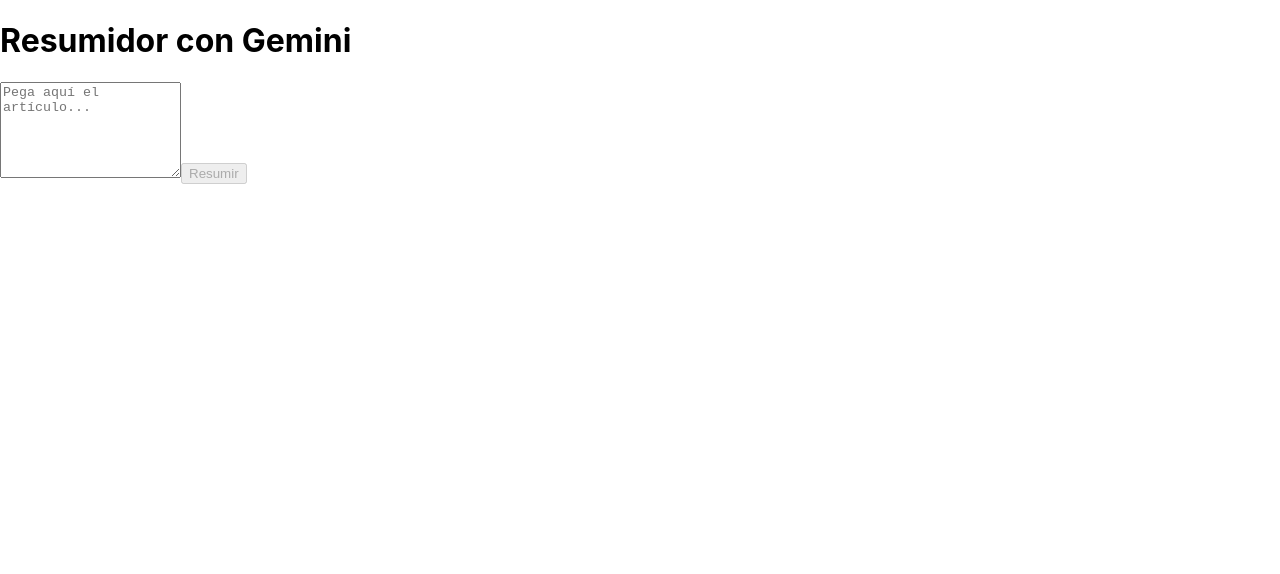
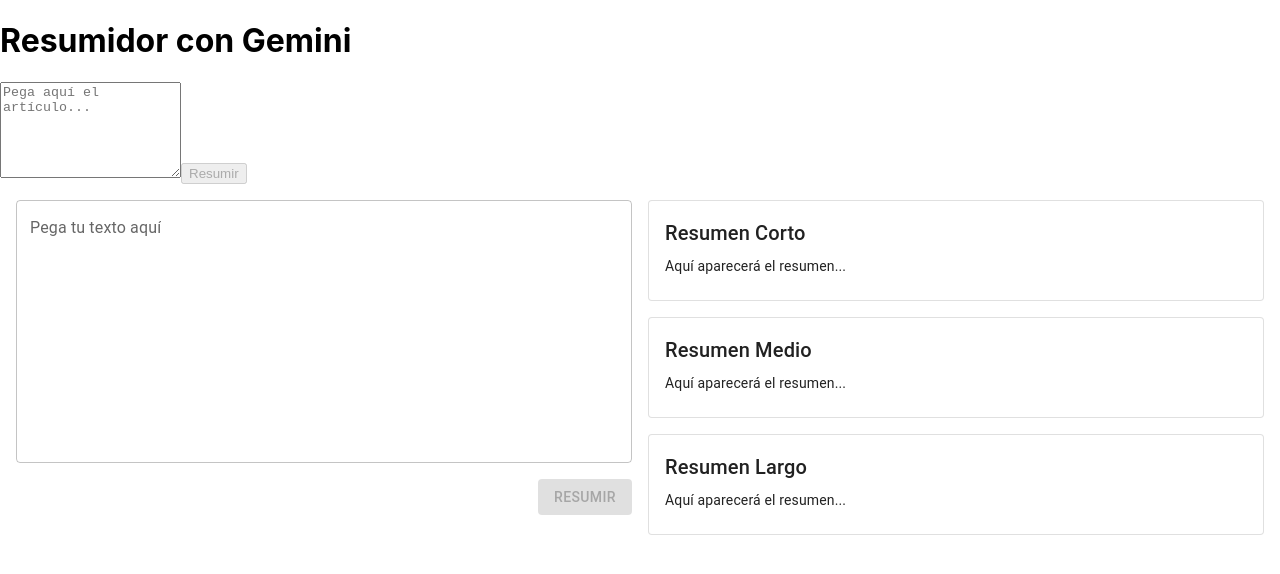
Before and after one commit to yilmarDev/resumidor-gemini, a React (Create React App) app: page / in a window 1280 px wide. Shown: the top 574 px of the page. Built offline with nearby package versions, Linux system fonts and the light colour scheme; no server answers.

Commit message:
💄 UI component implemented

```diff
--- a/package.json
+++ b/package.json
@@ -3,6 +3,9 @@
   "version": "0.1.0",
   "private": true,
   "dependencies": {
+    "@emotion/react": "^11.14.0",
+    "@emotion/styled": "^11.14.1",
+    "@mui/material": "^7.3.2",
     "@tanstack/react-query": "^5.87.1",
     "@tanstack/react-query-devtools": "^5.87.3",
     "@testing-library/dom": "^10.4.1",
--- a/src/resumer/components/GeminiResumer.tsx
+++ b/src/resumer/components/GeminiResumer.tsx
@@ -1,5 +1,6 @@
 import React, { useEffect, useState } from 'react';
 import { useGetGeminiResumeQuery } from '../hooks/useGetGeminiResumeQuery';
+import { TextSummarizerView } from './TextSummarizerView';
 
 type Props = {};
 
@@ -63,6 +64,7 @@
           {summary}
         </pre>
       )}
+      <TextSummarizerView />
     </div>
   );
 };
--- /dev/null
+++ b/src/resumer/components/TextSummarizerView.tsx
@@ -0,0 +1,81 @@
+'use client';
+
+import { useState } from 'react';
+import {
+  Box,
+  Button,
+  Grid,
+  Card,
+  CardContent,
+  Typography,
+  TextField,
+  CircularProgress,
+} from '@mui/material';
+
+interface TextSummarizerViewProps {
+  short?: string;
+  medium?: string;
+  long?: string;
+}
+
+export const TextSummarizerView = () => {
+  const [inputText, setInputText] = useState('');
+  const [loading, setLoading] = useState(false);
+  const [summaries, setSummaries] = useState<{
+    short?: string;
+    medium?: string;
+    long?: string;
+  }>({});
+
+  return (
+    <Box sx={{ flexGrow: 1, p: 2 }}>
+      <Grid container spacing={2}>
+        <Grid size={{ xs: 12, md: 6 }}>
+          <TextField
+            label="Pega tu texto aquí"
+            multiline
+            rows={10}
+            value={inputText}
+            onChange={(e) => setInputText(e.target.value)}
+            variant="outlined"
+            fullWidth
+          />
+          <Box sx={{ mt: 2, textAlign: 'right' }}>
+            <Button
+              variant="contained"
+              color="primary"
+              disabled={!inputText || loading}
+              onClick={() => console.log('object')}
+            >
+              {loading ? <CircularProgress size={24} /> : 'Resumir'}
+            </Button>
+          </Box>
+        </Grid>
+
+        <Grid size={{ xs: 12, md: 6 }}>
+          <Grid container spacing={2}>
+            {['short', 'medium', 'long'].map((type) => (
+              <Grid size={{ xs: 12 }} key={type}>
+                <Card variant="outlined">
+                  <CardContent>
+                    <Typography variant="h6" gutterBottom>
+                      {type === 'short'
+                        ? 'Resumen Corto'
+                        : type === 'medium'
+                        ? 'Resumen Medio'
+                        : 'Resumen Largo'}
+                    </Typography>
+                    <Typography variant="body2">
+                      {summaries[type as keyof typeof summaries] ||
+                        'Aquí aparecerá el resumen...'}
+                    </Typography>
+                  </CardContent>
+                </Card>
+              </Grid>
+            ))}
+          </Grid>
+        </Grid>
+      </Grid>
+    </Box>
+  );
+};
```
